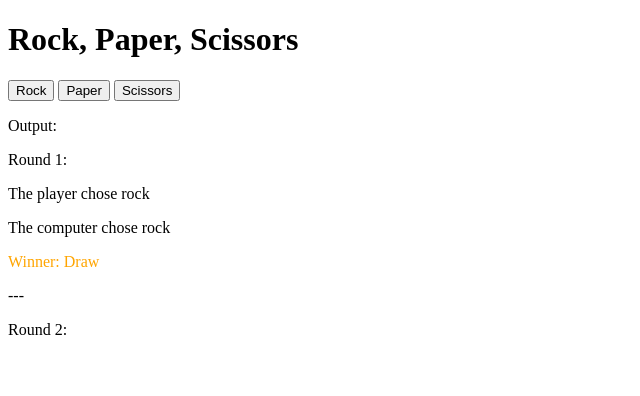
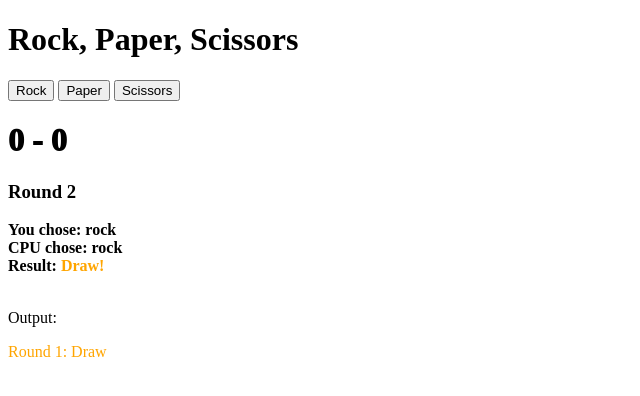
Before and after one commit to natecramer/odin-rock-paper-scissors, a plain HTML site: page index.html in a window 1280 px wide. Both pictures are taken after a click on the button "Rock". Shown: the whole page, without its empty margins (0-640 px from the left). Drawn offline with Linux system fonts and the light colour scheme.

Commit message:
Improve UI

```diff
--- a/index.html
+++ b/index.html
@@ -14,6 +14,15 @@
     <button id="scissors">Scissors</button>
     <!-- <button id="playButton">Play</button> -->
 
+    <h1 id="score" style="font-weight: 1000;">0 - 0</h1>
+
+    <h3 id="round">Round 1</h3>
+
+    <div id="youChose" style="font-weight: bold;">You chose: </div>
+    <div id="computerChose" style="font-weight: bold;">CPU chose: </div>
+    <div id="lastRoundResult" style="font-weight: bold;">Result: <span id="result"></span></div>
+
+    <br>
     <p>Output:</p>
     <div id="output">
     </div>
--- a/script.js
+++ b/script.js
@@ -1,6 +1,7 @@
 let outputDiv = document.querySelector('#output');
 
 function output(s, color='') {
+    // return;
     // outputDiv.textContent += s + '\n';
     para = document.createElement('p');
     para.textContent = s;
@@ -64,54 +65,6 @@ function evaluate(playerChoice, computerChoice) {
     return 'Computer';
 }
 
-/**
- *
- * @returns string for who won the round, either 'Player' or 'Computer'
- */
-function playRound() {
-    let playerChoice = String(prompt('rock, paper or scissors?'));
-    playerChoice = playerChoice.toLocaleLowerCase();
-
-    computerChoice = getComputerChoice();
-    output(`The player chose ${playerChoice}`);
-    output(`The computer chose ${computerChoice}`);
-
-    let winner = evaluate(playerChoice, computerChoice);
-    output(`Winner: ${winner}`);
-    return winner;
-}
-
-/*
-// main game function, this is called once.
-function gamex() {
-    let playerScore = 0;
-    let computerScore = 0;
-
-    // Main game loop
-    for (i = 1; i <= 5; i++) {
-        output(`Round ${i}/5`)
-        let result = playRound();
-        if (result === 'Player') {
-            playerScore += 1;
-        } else if (result === 'Computer') {
-            computerScore += 1;
-        }
-        output(`Player score: ${playerScore}\nComputer score: ${computerScore}\n`);
-    }
-
-    // Game end
-    output('Game over!');
-    output(`The final score is ${playerScore} to ${computerScore}`);
-    if (playerScore > computerScore) {
-        output(`Player wins!`);
-    } else if (playerScore < computerScore) {
-        output(`Computer wins!`);
-    } else {
-        output(`It's a tie!`);
-    }
-}
-*/
-
 class Game {
     constructor() {
         this.round = 1;
@@ -121,10 +74,12 @@ class Game {
     }
 
     playRound(playerChoice) {
-        output(`The player chose ${playerChoice}`);
+        // output(`The player chose ${playerChoice}`);
+        document.querySelector('#youChose').textContent = `You chose: ${playerChoice}`;
 
         let computerChoice = getComputerChoice();
-        output(`The computer chose ${computerChoice}`);
+        // output(`The computer chose ${computerChoice}`);
+        document.querySelector('#computerChose').textContent = `CPU chose: ${computerChoice}`;
 
         let winner = evaluate(playerChoice, computerChoice);
 
@@ -139,12 +94,24 @@ class Game {
             color = 'orange';
         }
 
-        output(`Winner: ${winner}`, color);
-        output('---');
-        output(`Round ${++this.round}:`);
+        document.querySelector('#score').textContent = `${this.playerScore} - ${this.computerScore}`;
+
+        output(`Round ${this.round}: ${winner}`, color);
+        // output('---');
+        // output(`Round ${++this.round}:`);
+        this.round += 1;
+
+        const resultSpan = document.querySelector('#result');
+        resultSpan.textContent = `${winner}!`;
+        resultSpan.style.color = color;
+
+        const roundElem = document.querySelector('#round');
+        roundElem.textContent = `Round ${this.round}`;
+
 
         if (this.round >= 6) {
             this.doGameOver();
+            roundElem.textContent = `Game Over`;
         }
     }
 
@@ -186,5 +153,3 @@ function doScissors() {
 document.querySelector('#rock').addEventListener('click', doRock);
 document.querySelector('#paper').addEventListener('click', doPaper);
 document.querySelector('#scissors').addEventListener('click', doScissors);
-
-output('Round 1:');
```
